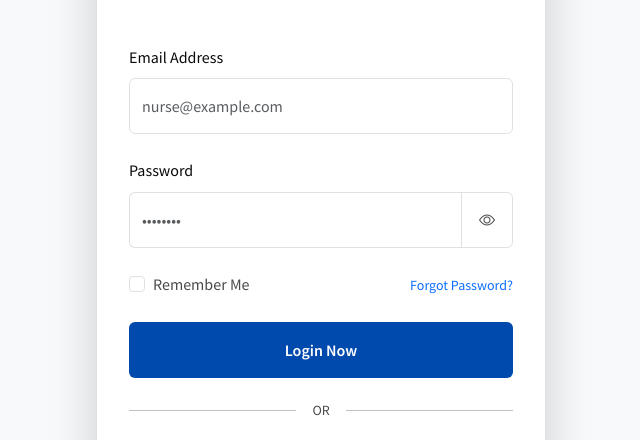
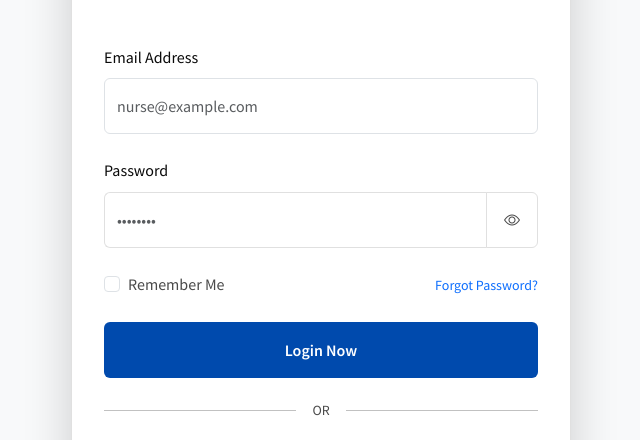
Before and after one commit to HTMLStaticWorks/Travel_Nursing_Agency, a plain HTML site: page login.html in a window 1280 px wide. Shown: the part 302-742 px from the top of the page, without its empty margins (319-959 px from the left). Drawn offline with nearby package versions, Linux system fonts and the light colour scheme.

Commit message:
Adjust auth card widths

```diff
--- a/login.html
+++ b/login.html
@@ -43,7 +43,7 @@
         }
 
         .auth-card {
-            max-width: 450px;
+            max-width: 500px;
             margin: 0 1rem;
         }
     </style>
```
Also changed, not shown: register.html (+1 -1 lines).
